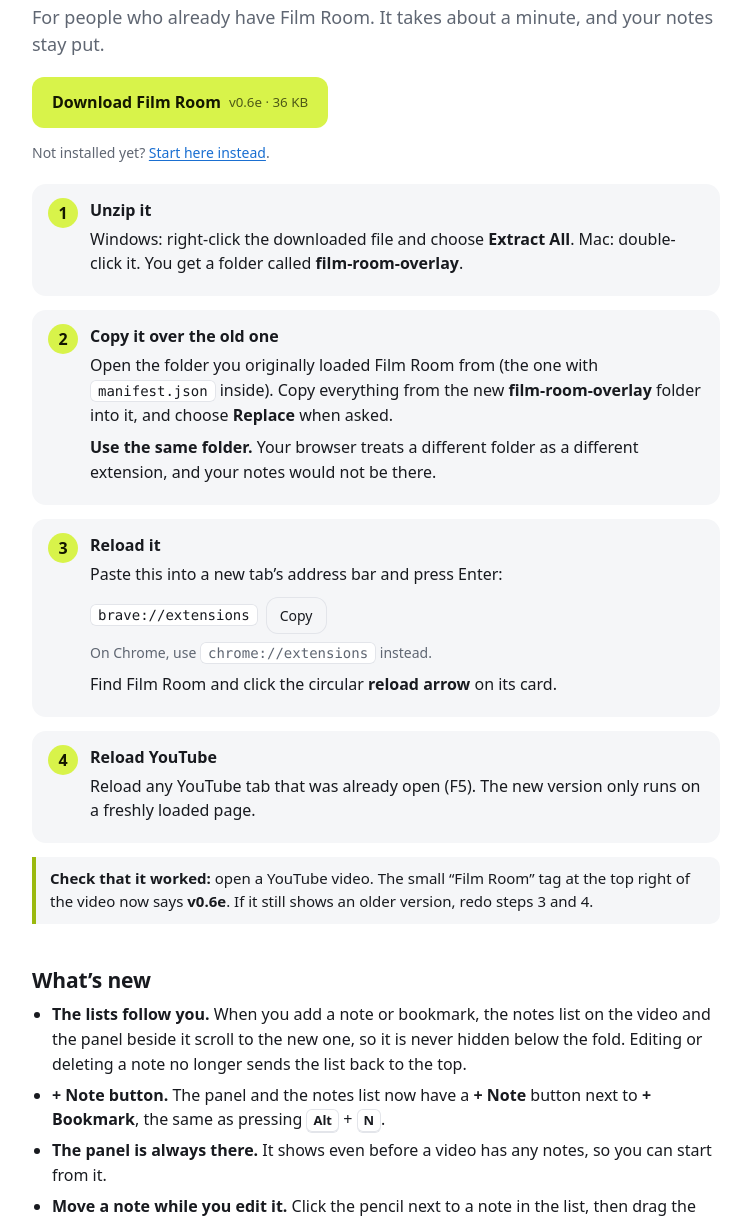
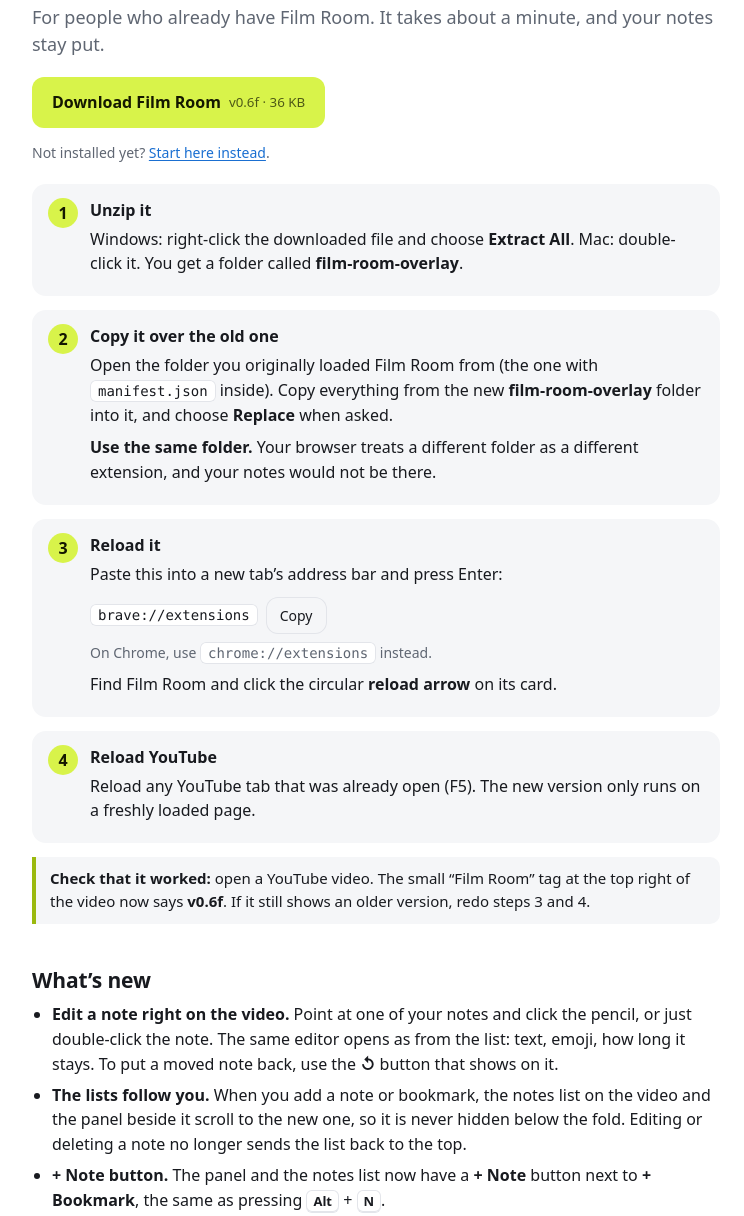
Before and after one commit to yehpkb-collab/filmroom-viewer, a website: page public/start/update/index.html in a window 1280 px wide. Shown: the part 67-1283 px from the top of the page, without its empty margins (264-1008 px from the left). Drawn offline with Linux system fonts and the light colour scheme.

Commit message:
Add files via upload

```diff
--- a/public/start/update/index.html
+++ b/public/start/update/index.html
@@ -81,7 +81,7 @@
   <h1>Update Film Room</h1>
   <p class="lead">For people who already have Film Room. It takes about a minute, and your notes stay put.</p>
   <div class="row">
-    <a class="btn" id="dl" href="/download/film-room-overlay.zip" download>Download Film Room <small>v0.6e &middot; 36 KB</small></a>
+    <a class="btn" id="dl" href="/download/film-room-overlay.zip" download>Download Film Room <small>v0.6f &middot; 36 KB</small></a>
   </div>
   <p class="small muted">Not installed yet? <a href="/start/">Start here instead</a>.</p>
 
@@ -107,10 +107,11 @@
       <p>Reload any YouTube tab that was already open (F5). The new version only runs on a freshly loaded page.</p>
     </li>
   </ol>
-  <div class="note"><p><strong>Check that it worked:</strong> open a YouTube video. The small &ldquo;Film Room&rdquo; tag at the top right of the video now says <strong>v0.6e</strong>. If it still shows an older version, redo steps 3 and 4.</p></div>
+  <div class="note"><p><strong>Check that it worked:</strong> open a YouTube video. The small &ldquo;Film Room&rdquo; tag at the top right of the video now says <strong>v0.6f</strong>. If it still shows an older version, redo steps 3 and 4.</p></div>
 
   <h2 id="new">What&rsquo;s new</h2>
   <ul class="tips">
+    <li><strong>Edit a note right on the video.</strong> Point at one of your notes and click the pencil, or just double-click the note. The same editor opens as from the list: text, emoji, how long it stays. To put a moved note back, use the <strong>&#8634;</strong> button that shows on it.</li>
     <li><strong>The lists follow you.</strong> When you add a note or bookmark, the notes list on the video and the panel beside it scroll to the new one, so it is never hidden below the fold. Editing or deleting a note no longer sends the list back to the top.</li>
     <li><strong>+ Note button.</strong> The panel and the notes list now have a <strong>+ Note</strong> button next to <strong>+ Bookmark</strong>, the same as pressing <kbd>Alt</kbd> + <kbd>N</kbd>.</li>
     <li><strong>The panel is always there.</strong> It shows even before a video has any notes, so you can start from it.</li>
```
Also changed, not shown: SETUP.md (+1 -1 lines), public/start/guide/index.html (+1 -1 lines), public/start/index.html (+1 -1 lines), 1 other file.
